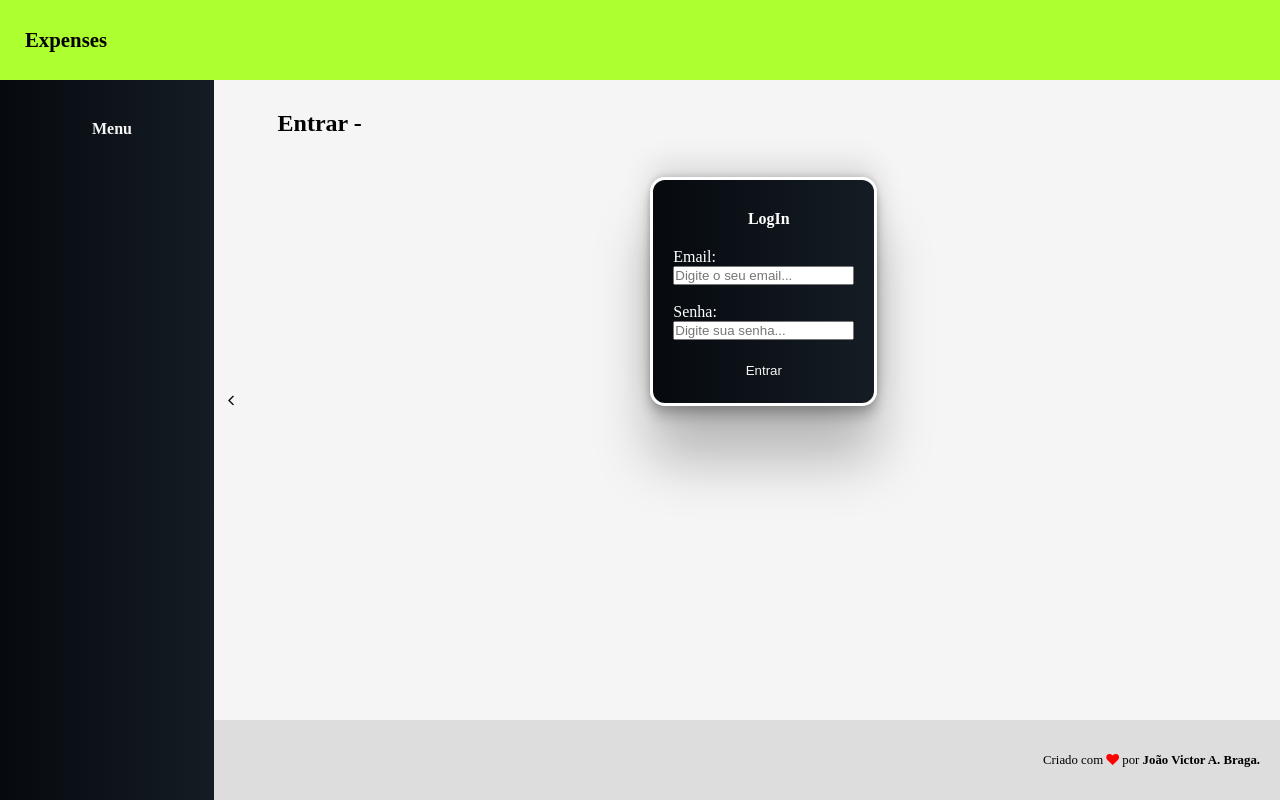
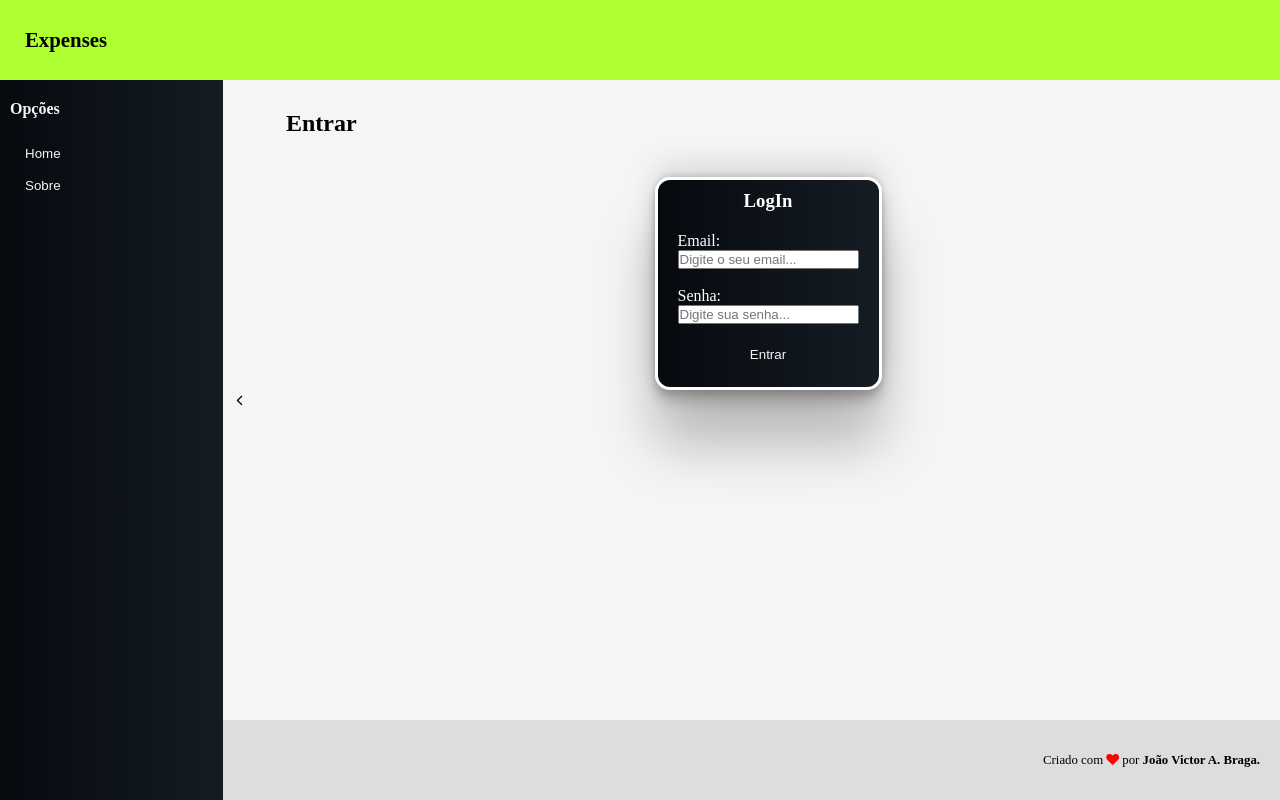
Before and after one commit to Joao-V-A-Braga/Expenses, a Vue app in the folder frontend/: page / in a window 1280 px wide. Built offline with nearby package versions, Linux system fonts and the light colour scheme.

Commit message:
Rotas e Renderização do Menu (MenuHome e MenuUser)

```diff
--- a/frontend/src/App.vue
+++ b/frontend/src/App.vue
@@ -1,8 +1,8 @@
 <template>
   <div id="app">
     <Header @clicked="onCliked" v-bind:toggle="toggle"/>
-    <Content title="Entrar -"/>
-    <Menu @clicked ="onCliked" />
+    <Content @ifUser="getIfUser"/>
+    <Menu v-bind:ifUser="ifUser" @clicked ="onCliked" />
     <Footer />
   </div>
 </template>
@@ -23,11 +23,15 @@ export default {
   },
   data:()=> ({
     toggle: false,
+	ifUser: false
   }),
   methods:{
 	  onCliked(value){
 		  this.toggle = value
 		  console.log(value)
+	  },
+	  getIfUser(ifUser){
+		  this.ifUser = ifUser
 	  }
   }
 
--- a/frontend/src/components/Content.vue
+++ b/frontend/src/components/Content.vue
@@ -1,8 +1,8 @@
 <template>
   <div class="content">
-    <h2>{{ propTitle || title }}</h2>
+    <h2 v-if="propTitle">{{propTitle}}</h2>
     <div class="contentMain">
-      <router-view @titleRequest="onGetTitle"></router-view>
+      <router-view @State="onGetState"></router-view>
     </div>
   </div>
 </template>
@@ -14,15 +14,13 @@ export default {
   router,
   components: {
   },
-  props: {
-    title: String,
-  },
   data:()=> ({
     propTitle: null
   }),
   methods:{
-    onGetTitle(title){
-      this.propTitle = title
+    onGetState(state){
+      this.propTitle = state.title
+      this.$emit('ifUser',state.ifUser)
     }
   }
 };
--- a/frontend/src/components/Menu.vue
+++ b/frontend/src/components/Menu.vue
@@ -6,15 +6,24 @@
       </button>
     </div>
     <div class="contentMenu">
-      <div class="title">
-        <h3>Menu</h3>
-      </div>
+      <MenuUserOptions v-if="ifUser"/>
+      <MenuHomeOptions v-else/>
     </div>
   </div>
 </template>
 
 <script>
+
+import MenuHomeOptions from '@/utils/MenuHomeOptions.vue'
+import MenuUserOptions from '@/utils/MenuUserOptions.vue'
 export default {
+  components:{
+    MenuHomeOptions,
+    MenuUserOptions
+  },
+  props:{
+    ifUser: Boolean
+  },
   methods: {
     closeMenu() {
         this.$emit('clicked',true)
@@ -51,15 +60,6 @@ export default {
   height: 100%;
 }
 
-h3 {
-  font-size: 1em;
-  margin-bottom: 20px;
-  margin-top: 20px;
-  padding-left: 10px;
-}
-.title {
-  background: linear-gradient(to right, #060a0f, #151c24);
-}
 
 .angleUp {
   color: black;
--- a/frontend/src/config/routes.js
+++ b/frontend/src/config/routes.js
@@ -3,6 +3,7 @@ import Vue from 'vue'
 
 import Home from "@/pages/Home.vue"
 import UserHome from "@/pages/userPages/userHome.vue"
+import About from "@/pages/About"
 
 Vue.use(VueRouter)
 
@@ -17,6 +18,11 @@ const routes = [
         path:'/UserHome',
         component: UserHome,
     },
+    {
+        name:'About',
+        path:'/About',
+        component: About,
+    },
 ]
 
 export default new VueRouter({
--- /dev/null
+++ b/frontend/src/pages/About.vue
@@ -0,0 +1,17 @@
+<template>
+   <div class="about">
+       <h1>Tela explicando sobre a aplicão web.</h1>
+   </div>
+</template>
+
+<script>
+export default {
+mounted: function(){
+      this.$emit('State', {title: null})
+    },
+}
+</script>
+
+<style>
+
+</style>
--- a/frontend/src/pages/Home.vue
+++ b/frontend/src/pages/Home.vue
@@ -12,7 +12,16 @@ export default {
 	},
     data: () => ({
 
-    })
+    }),
+    mounted: function(){
+      this.$emit("State", {
+      title: `Entrar`,
+      ifUser: false
+    });
+    },
+    methods:{
+
+    }
 }
 </script>
 
--- a/frontend/src/pages/userPages/userHome.vue
+++ b/frontend/src/pages/userPages/userHome.vue
@@ -1,16 +1,22 @@
 <template>
-  <div class="userHome">
-  </div>
+  <div class="userHome"></div>
 </template>
 
 <script>
 export default {
-    mounted: function (){
-            this.$emit('titleRequest',`Olá ${this.$route.params.user.name}!`)
-        }
-}
+  data: () => ({
+    user: {},
+  }),
+  mounted: function () {
+    this.user = this.$route.params.user;
+
+    this.$emit("State", {
+      title: `Olá ${this.user.name}!`,
+      ifUser: true,
+    });
+  },
+};
 </script>
 
 <style>
-
 </style>
--- a/frontend/src/utils/LogIn.vue
+++ b/frontend/src/utils/LogIn.vue
@@ -13,8 +13,7 @@
       />
       <br /><br />
       <div class="button">
-        <button v-on:click.prevent="submit()"> Entrar
-        </button>
+        <button v-on:click.prevent="submit()">Entrar</button>
       </div>
     </form>
   </div>
@@ -22,6 +21,7 @@
 
 <script>
 const axios = require("axios");
+
 
 export default {
   data: () => ({
@@ -47,12 +47,17 @@ export default {
           axios
             .post("http://localhost:3000/validateToken", data)
             .then((authorizate) => {
-                console.log(JSON.parse(authorizate.config.data))
-                if(authorizate.data) this.$router.push({name:'UserHome', params:{
-                  user: JSON.parse(authorizate.config.data)
-                }})
+              console.log(JSON.parse(authorizate.config.data));
+              if (authorizate.data) {
+                this.$router.push({
+                  name: "UserHome",
+                  params: {
+                    user: JSON.parse(authorizate.config.data),
+                  },
                 })
-          })
+              }
+            });
+        });
       //GET USUÁRIOS ------------------------------------------------------------------
       // .post("http://localhost:3000/signin", data)
       // .then(content => {
--- /dev/null
+++ b/frontend/src/utils/MenuHomeOptions.vue
@@ -0,0 +1,27 @@
+<template>
+  <div class="menuHomeOptions">
+      <h4>Opções</h4>
+      <Option optionTitle = 'Home' nameComponentPage = "Home"/>
+      <Option optionTitle = 'Sobre' nameComponentPage = "About"/>
+  </div>
+</template>
+
+<script>
+import Option from '@/utils/Option.vue'
+export default {
+  components:{
+    Option
+  }
+}
+</script>
+
+<style>
+  .menuHomeOptions{
+    width:100%;
+    height:100%;
+  }
+  h4{
+    padding-left: 10px;
+    margin-bottom: 20px;
+  }
+</style>
--- /dev/null
+++ b/frontend/src/utils/MenuUserOptions.vue
@@ -0,0 +1,53 @@
+<template>
+  <div class="menuUserOptions">
+    <div class="org">
+      <h4>Organização</h4>
+      <Option optionTitle="Página Inicial" nameComponentPage="UserHome" />
+      <Option optionTitle="Meses" nameComponentPage="UserHome" />
+      <Option optionTitle="Histórico" nameComponentPage="UserHome" />
+    </div>
+    <div class="opc">
+      <h5>Opções</h5>
+      <Option optionTitle="Sair" nameComponentPage="Home" />
+      <Option optionTitle="Fazer login com outro" nameComponentPage="Home" />
+      <Option optionTitle="Ajuda" nameComponentPage="UserHome" />
+    </div>
+  </div>
+</template>
+
+<script>
+import Option from "@/utils/Option.vue";
+export default {
+  components: {
+    Option,
+  },
+};
+</script>
+
+<style>
+.menuUserOptions {
+  display: flex;
+  flex-direction: column;
+  justify-content: space-between;
+  width: 100%;
+  height: 100%;
+}
+.opc{
+    font-size:.9em;
+    background-color: rgba(0, 0, 0, 0.39);
+    padding-top: 15px;
+    padding-bottom: 30px;
+    border-top: solid rgba(245, 245, 245, 0.178);
+}
+h5{
+    font-size:.9em;
+
+}
+.opc button{
+    font-size: .8em;
+}
+h4, h5{
+  padding-left: 10px;
+  margin-bottom: 20px;
+}
+</style>
--- /dev/null
+++ b/frontend/src/utils/Option.vue
@@ -0,0 +1,51 @@
+<template>
+  <div class="option">
+    <button v-on:click.prevent="onclick">
+      {{ optionTitle }}
+    </button>
+  </div>
+</template>
+
+<script>
+import router from '@/config/routes.js'
+
+export default {
+    router,
+  props: {
+    nameComponentPage: String,
+    optionTitle: String,
+  },
+  methods: {
+    onclick() {
+        this.$router.push({
+                  name: this.nameComponentPage,
+                })
+    },
+  },
+};
+</script>
+
+<style>
+.option button {
+  color: whitesmoke;
+  text-align: start;
+  width: 100%;
+  height: 100%;
+  padding-left: 25px;
+}
+.option {
+  display: flex;
+  width: 100%;
+  height: 30px;
+  margin-bottom: 2px;
+}
+.option:hover {
+  background: linear-gradient(to right, #143b0846, #27aa222f, #50fc013d);
+}
+.option br {
+  display: block;
+  content: "";
+  border-bottom: 1px solid whitesmoke;
+  margin-bottom: 1.5em;
+}
+</style>
```
Lines whose indentation alone changed are shown as unchanged.
